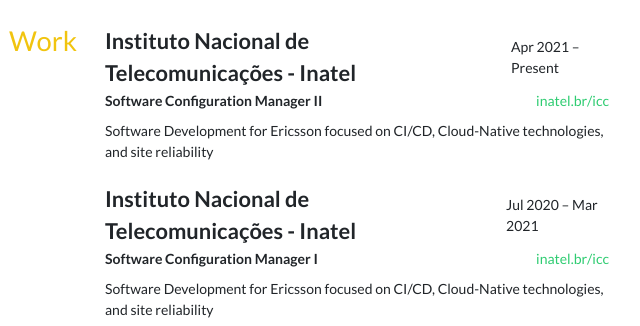
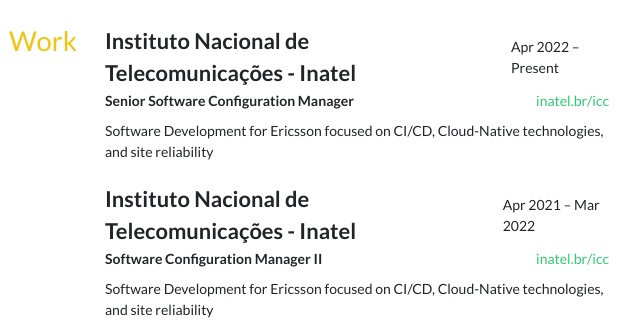
Before and after one commit to felipecrs/resume, a plain HTML site: page index.html in a window 1280 px wide. Shown: the part 626-952 px from the top of the page, 381-1021 px from the left. Drawn offline with Linux system fonts and the light colour scheme.

Commit message:
deploy: a20dc3570d43100d6732ac6c9fb69aaa228c7b7d

```diff
--- a/index.html
+++ b/index.html
@@ -278,8 +278,24 @@
                 <div class="spaced-list">
                   <h4>Instituto Nacional de Telecomunicações - Inatel</h4>
                   <span>
+                    <time datetime="2022-04-01">Apr 2022</time> –
+                    Present
+                  </span>
+                </div>
+                <div class="spaced-list">
+                    <strong>Senior Software Configuration Manager</strong>
+                    <a href="https://inatel.br/icc">inatel.br/icc</a>
+                </div>
+              </header>
+                <p>Software Development for Ericsson focused on CI/CD, Cloud-Native technologies, and site reliability</p>
+            </article>
+            <article>
+              <header>
+                <div class="spaced-list">
+                  <h4>Instituto Nacional de Telecomunicações - Inatel</h4>
+                  <span>
                     <time datetime="2021-04-01">Apr 2021</time> –
-                    Present
+                    <time datetime="2022-03-31">Mar 2022</time>
                   </span>
                 </div>
                 <div class="spaced-list">
@@ -303,7 +319,7 @@
                     <a href="https://inatel.br/icc">inatel.br/icc</a>
                 </div>
               </header>
-                <p>Software Development for Ericsson focused on CI/CD, Cloud-Native technologies, and site reliability</p>
+                <p>Working for Ericsson in the Digital BSS project, acting Software Development for Ericsson focused on CI/CD, Cloud-Native technologies, and site reliability</p>
             </article>
             <article>
               <header>
@@ -389,7 +405,7 @@
                 </div>
                 <div class="spaced-list">
                   <span>
-                      <strong>DevOps, Software Developer</strong>
+                      <strong>Software Configuration Manager, Team Architect, DevOps, Software Developer</strong>
                       at <strong>Ericsson</strong>
                   </span>
                     <a href="https://www.ericsson.com/en/portfolio/digital-services/digital-bss">www.ericsson.com/en/portfolio/digital-services/digital-bss</a>
```
